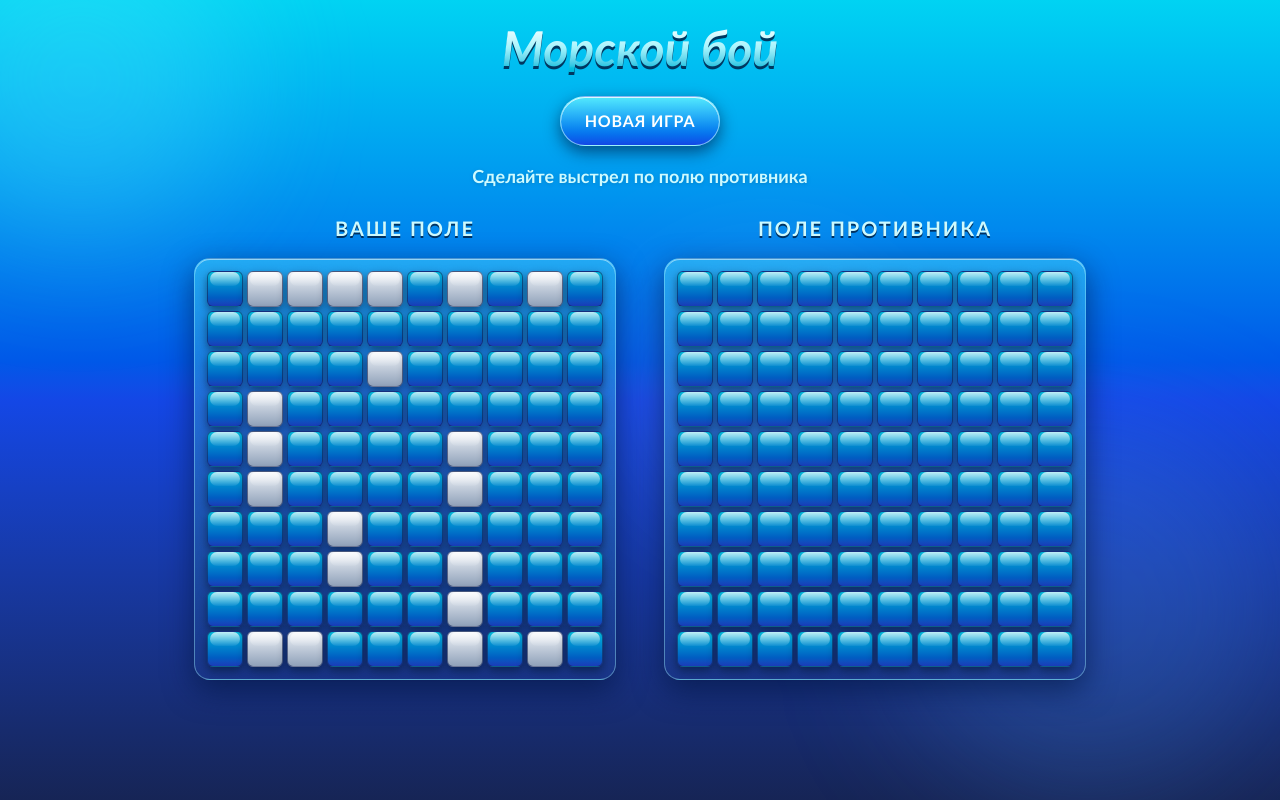
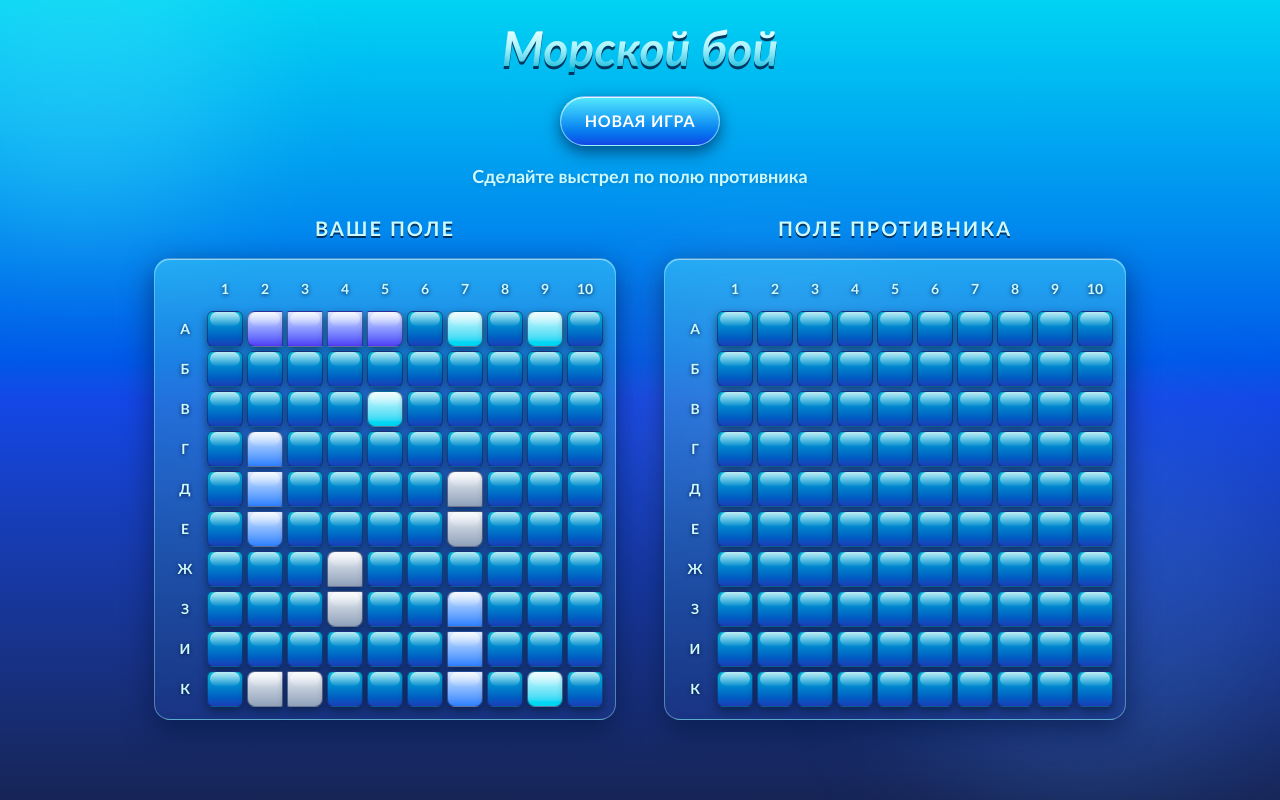
Before and after one commit to UliaMazai/seabattle-course, a React (Vite) app: page / in a window 1280 px wide. Built offline with nearby package versions, Linux system fonts and the light colour scheme; the HTML template or start-up script is replaced by a standard one.

Commit message:
Шаг 5: корректировка UI корабле, добавили буквы и цифры на табло

```diff
--- a/index.html
+++ b/index.html
@@ -1,5 +1,5 @@
 <!doctype html>
-<html lang="en">
+<html lang="ru">
   <head>
     <meta charset="UTF-8" />
     <link rel="icon" type="image/svg+xml" href="/favicon.svg" />
--- a/src/App.tsx
+++ b/src/App.tsx
@@ -7,7 +7,8 @@ import type { Board as BoardType, Ship, CellState, Player } from "./types";
 function hideShips(board: BoardType): BoardType {
   return board.map((row) =>
     row.map((cell) => ({
-      ...cell,
+      x: cell.x,
+      y: cell.y,
       state: (cell.state === "ship" ? "unknown" : cell.state) as CellState,
     }))
   );
--- a/src/components/Board.tsx
+++ b/src/components/Board.tsx
@@ -8,10 +8,24 @@ interface BoardProps {
   disabled?: boolean;
 }
 
+const ROW_LABELS = ["А", "Б", "В", "Г", "Д", "Е", "Ж", "З", "И", "К"];
+const COL_LABELS = ["1", "2", "3", "4", "5", "6", "7", "8", "9", "10"];
+
+// Размеры ДОЛЖНЫ совпадать с Cell.tsx и Board gap!
+const CELL_SIZE = "w-8 h-8 sm:w-9 sm:h-9";
+const GAP_PX = "gap-1"; // 4px — столько же, сколько у поля
+
+const LABEL_STYLE = `
+  flex items-center justify-center
+  ${CELL_SIZE}
+  text-cyan-100 font-bold text-sm
+  drop-shadow-[0_1px_2px_rgba(0,20,60,0.9)]
+  select-none
+`;
+
 export function Board({ board, title, onCellClick, disabled }: BoardProps) {
   return (
     <div className="flex flex-col items-center gap-4">
-      {/* Заголовок доски — объёмный, с обводкой */}
       <h2
         className="
           text-xl font-extrabold uppercase tracking-widest
@@ -23,23 +37,47 @@ export function Board({ board, title, onCellClick, disabled }: BoardProps) {
         {title}
       </h2>
 
-      {/* Стеклянная панель вокруг поля */}
       <div
         className="
-          relative
-          p-3 rounded-2xl
+          relative p-3 rounded-2xl
           bg-gradient-to-b from-cyan-300/40 to-blue-900/60
           border border-cyan-200/40
           shadow-[0_10px_30px_rgba(0,20,60,0.6),inset_0_1px_0_rgba(255,255,255,0.5)]
           backdrop-blur-sm
         "
       >
-        <div className="grid grid-cols-10 gap-1">
+        {/* Верхняя шапка с цифрами */}
+        <div className={`flex ${GAP_PX} mb-1`}>
+          {/* Пустая ячейка в углу */}
+          <div className={LABEL_STYLE}></div>
+          {/* Цифры столбцов */}
+          {COL_LABELS.map((label) => (
+            <div key={label} className={LABEL_STYLE}>
+              {label}
+            </div>
+          ))}
+        </div>
+
+        {/* Основная часть — буквы слева + поле */}
+        <div className={`flex ${GAP_PX}`}>
+          {/* Буквы строк */}
+          <div className={`flex flex-col ${GAP_PX}`}>
+            {ROW_LABELS.map((label) => (
+              <div key={label} className={LABEL_STYLE}>
+                {label}
+              </div>
+            ))}
+          </div>
+
+          {/* Поле */}
+          <div className={`grid grid-cols-10 ${GAP_PX}`}>
             {board.map((row, y) =>
               row.map((cell, x) => (
                 <Cell
                   key={`${x}-${y}`}
                   state={cell.state}
+                  shipSize={cell.shipSize}
+                  shipEdges={cell.shipEdges}
                   disabled={disabled}
                   onClick={() => onCellClick?.(x, y)}
                 />
@@ -48,5 +86,6 @@ export function Board({ board, title, onCellClick, disabled }: BoardProps) {
           </div>
         </div>
       </div>
+    </div>
   );
 }
--- a/src/components/Cell.tsx
+++ b/src/components/Cell.tsx
@@ -5,6 +5,14 @@ interface CellProps {
   state: CellState;
   onClick?: () => void;
   disabled?: boolean;
+  shipSize?: number;
+  shipOrientation?: "horizontal" | "vertical";
+  shipEdges?: {
+    top: boolean;
+    bottom: boolean;
+    left: boolean;
+    right: boolean;
+  };
 }
 
 const stateStyles: Record<CellState, string> = {
@@ -16,15 +24,45 @@ const stateStyles: Record<CellState, string> = {
   sunk:    `${COLORS.sunk}  aqua-sink`,
 };
 
-export function Cell({ state, onClick, disabled }: CellProps) {
+// Цвета кораблей в зависимости от размера (от маленького к большому)
+const SHIP_COLORS: Record<number, string> = {
+  1: "bg-gradient-to-b from-cyan-100  to-cyan-400",
+  2: "bg-gradient-to-b from-slate-100 to-slate-400",
+  3: "bg-gradient-to-b from-blue-100  to-blue-500",
+  4: "bg-gradient-to-b from-indigo-100 to-indigo-600",
+};
+
+export function Cell({
+  state,
+  onClick,
+  disabled,
+  shipSize,
+  shipEdges,
+}: CellProps) {
+  // Выбираем цвет корабля по размеру
+  const shipColor =
+    state === "ship" && shipSize ? SHIP_COLORS[shipSize] : null;
+
+  // Скругления для цельного корабля
+  const radius = "rounded-md";
+  const roundedStyles = shipEdges
+    ? {
+        borderTopLeftRadius:     shipEdges.top && shipEdges.left    ? "8px" : "2px",
+        borderTopRightRadius:    shipEdges.top && shipEdges.right   ? "8px" : "2px",
+        borderBottomLeftRadius:  shipEdges.bottom && shipEdges.left ? "8px" : "2px",
+        borderBottomRightRadius: shipEdges.bottom && shipEdges.right? "8px" : "2px",
+      }
+    : {};
+
   return (
     <button
       onClick={onClick}
       disabled={disabled}
+      style={state === "ship" ? roundedStyles : undefined}
       className={`
         relative
         w-8 h-8 sm:w-9 sm:h-9
-        rounded-md
+        ${state === "ship" && shipEdges ? "" : radius}
         border border-blue-950/60
         transition-all duration-150
         shadow-[var(--aqua-shadow)]
@@ -32,7 +70,7 @@ export function Cell({ state, onClick, disabled }: CellProps) {
         before:w-[90%] before:h-[40%] before:rounded-full
         before:bg-gradient-to-b before:from-white/75 before:to-white/5
         before:pointer-events-none
-        ${stateStyles[state]}
+        ${state === "ship" && shipColor ? shipColor : stateStyles[state]}
         ${disabled ? "cursor-not-allowed" : "cursor-pointer active:scale-95"}
       `}
     />
--- a/src/game/ai.ts
+++ b/src/game/ai.ts
@@ -116,9 +116,6 @@ export function updateAIAfterShot(
     }
     return;
   }
-
-  // Попадание (не первое, не потопление) — направление
-  // определяется в getAIShot, тут ничего не делаем.
 }
 
 // ===== Выбрать следующий выстрел =====
--- a/src/game/logic.ts
+++ b/src/game/logic.ts
@@ -56,7 +56,22 @@ function placeShip(
   for (let i = 0; i < size; i++) {
     const cx = orientation === "horizontal" ? x + i : x;
     const cy = orientation === "vertical" ? y + i : y;
+
     board[cy][cx].state = "ship";
+    board[cy][cx].shipSize = size;
+    board[cy][cx].shipOrientation = orientation;
+
+    // Определяем края (какие стороны — край корабля)
+    const isFirst = i === 0;
+    const isLast = i === size - 1;
+
+    board[cy][cx].shipEdges = {
+      top:    orientation === "vertical"   ? isFirst : true,
+      bottom: orientation === "vertical"   ? isLast  : true,
+      left:   orientation === "horizontal" ? isFirst : true,
+      right:  orientation === "horizontal" ? isLast  : true,
+    };
+
     cells.push({ x: cx, y: cy });
   }
 
--- a/src/types/index.ts
+++ b/src/types/index.ts
@@ -6,6 +6,17 @@ export interface Cell {
   x: number;
   y: number;
   state: CellState;
+  // Какие стороны клетки — край корабля (для скругления)
+  shipEdges?: {
+    top: boolean;
+    bottom: boolean;
+    left: boolean;
+    right: boolean;
+  };
+  // Размер корабля, которому принадлежит клетка (для цвета)
+  shipSize?: number;
+  // Ориентация корабля (для правильных скруглений)
+  shipOrientation?: Orientation;
 }
 
 // Поле 10x10
```
Lines whose indentation alone changed are shown as unchanged.
